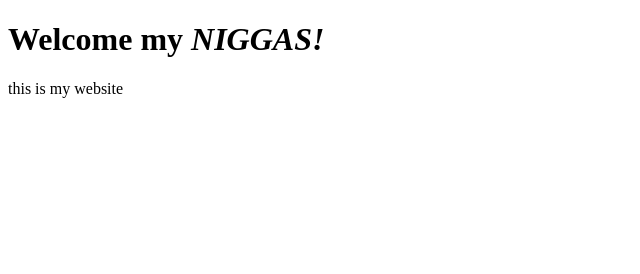
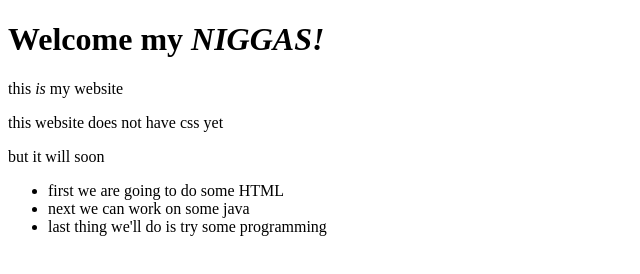
Before and after one commit to trynadotheodinproject/html-boilerplate, a plain HTML site: page index.html in a window 1280 px wide. Shown: the whole page, without its empty margins (0-640 px from the left). Drawn offline with Linux system fonts and the light colour scheme.

Commit message:
add italicized and unordered list

```diff
--- a/index.html
+++ b/index.html
@@ -10,6 +10,13 @@
 
 <body>
 	<h1> Welcome my <em> NIGGAS!</em></h1>
-	<p>this is my website</p>
+		<p>this<i> is</i> my website</p>
+		<p> this website does not have css yet </p>
+		<p> but it will soon </p>
+	<ul>
+		<li> first we are going to do some HTML </li>
+		<li> next we can work on some java </li>
+		<li> last thing we'll do is try some programming </li>
+	</ul>
 
 </body>
```
